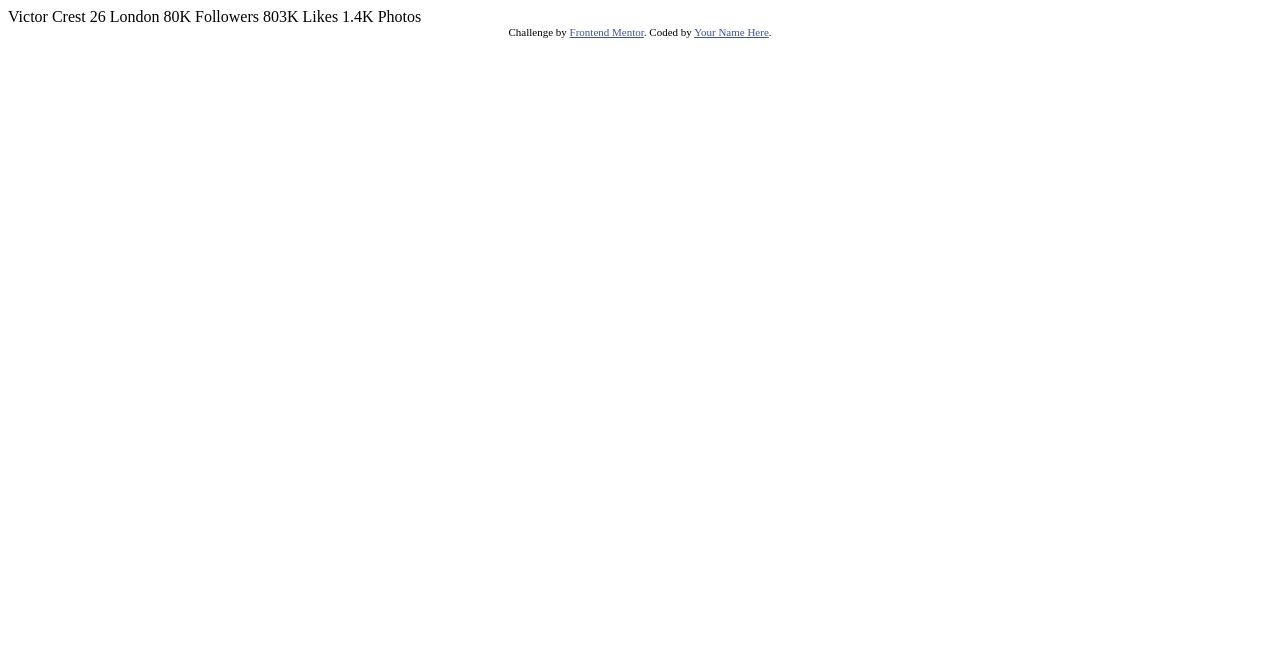
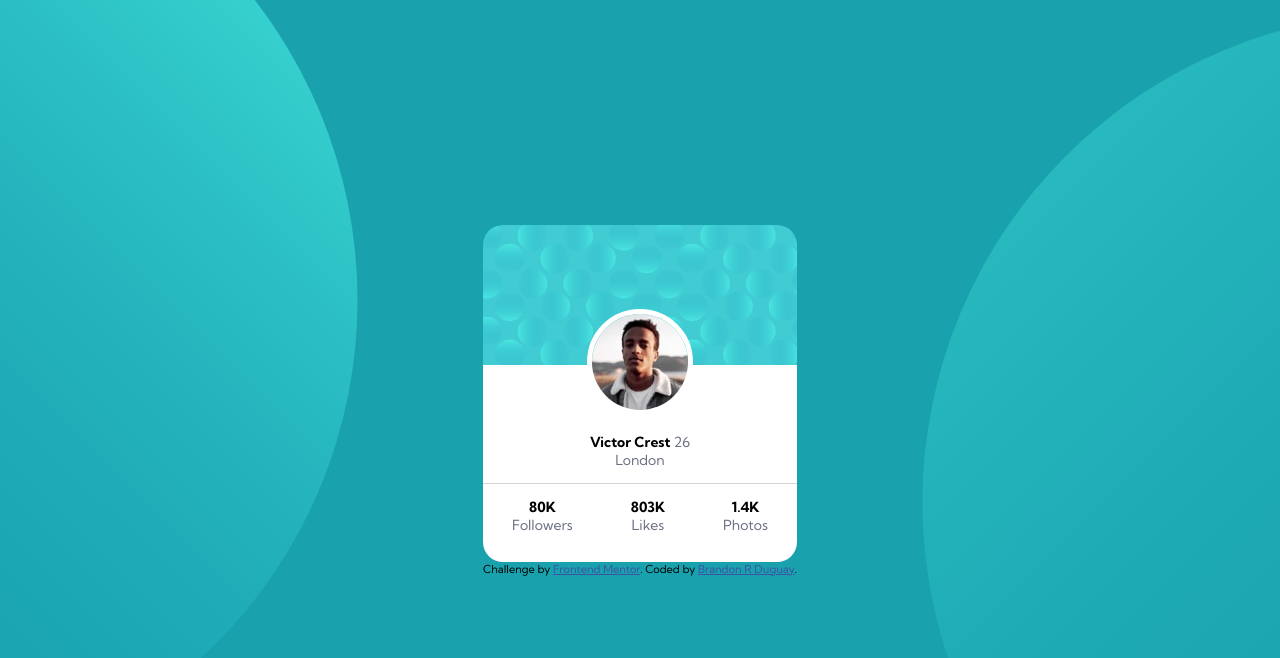
Before and after one commit to kord117/Profile-card-component, a plain HTML site: page index.html in a window 1280 px wide. Drawn offline with Linux system fonts and the light colour scheme.

Commit message:
finished html and css files

```diff
--- a/index.html
+++ b/index.html
@@ -1,35 +1,41 @@
 <!DOCTYPE html>
 <html lang="en">
   <head>
-  <meta charset="UTF-8">
-  <meta name="viewport" content="width=device-width, initial-scale=1.0"> <!-- displays site properly based on user's device -->
+    <meta charset="UTF-8" />
+    <meta name="viewport" content="width=device-width, initial-scale=1.0" />
+    <!-- displays site properly based on user's device -->
 
-  <link rel="icon" type="image/png" sizes="32x32" href="./images/favicon-32x32.png">
+    <link
+      rel="icon"
+      type="image/png"
+      sizes="32x32"
+      href="./images/favicon-32x32.png"
+    />
+    <link rel="stylesheet" href="styles.css" />
 
     <title>Frontend Mentor | Profile card component</title>
-
-  <!-- Feel free to remove these styles or customise in your own stylesheet 👍 -->
-  <style>
-    .attribution { font-size: 11px; text-align: center; }
-    .attribution a { color: hsl(228, 45%, 44%); }
-  </style>
   </head>
   <body>
-  Victor Crest
-  26
-  London
+    <main>
+      <div class="top">
+        <img src="/images/image-victor.jpg" alt="Victor picture" />
+        <p><span class="bold">Victor Crest</span> 26<br>London</br></p>
+ </div>
+      <div class="stats">
+        <p><span class="bold">80K</span><br> Followers</br></p>
 
-  80K
-  Followers
+        <p><span class="bold">803K</span> <br>Likes</br></p>
 
-  803K
-  Likes
-
-  1.4K
-  Photos
+        <p><span class="bold">1.4K</span> <br>Photos</br></p>
+      </div>
+    </main>
     <div class="attribution">
-    Challenge by <a href="https://www.frontendmentor.io?ref=challenge" target="_blank">Frontend Mentor</a>.
-    Coded by <a href="#">Your Name Here</a>.
+      Challenge by
+      <a href="https://www.frontendmentor.io?ref=challenge" target="_blank"
+        >Frontend Mentor</a
+      >. Coded by
+      <a href="https://kord117.github.io/portfolio/">Brandon R Duguay</a>.
     </div>
   </body>
+  <footer></footer>
 </html>
--- /dev/null
+++ b/styles.css
@@ -0,0 +1,51 @@
+@import url("https://fonts.googleapis.com/css2?family=Kumbh+Sans:wght@400;700&display=swap");
+
+html {
+  font-family: "Kumbh Sans", sans-serif;
+  display: flex;
+  justify-content: center;
+  align-items: center;
+  text-align: center;
+  font-size: 14px;
+  height: 100vh;
+  background-image: url("/images/bg-pattern-top.svg"),
+    url("/images/bg-pattern-bottom.svg");
+  background-color: hsl(185, 75%, 39%);
+  background-repeat: no-repeat;
+  background-position: left -620px top -190px, right -620px bottom -190px;
+}
+img {
+  border-radius: 50%;
+  border: 5px solid white;
+}
+
+main {
+  background-color: white;
+  background-image: url("/images/bg-pattern-card.svg");
+  background-repeat: no-repeat;
+  padding-top: 6em;
+  border-radius: 20px;
+  padding-bottom: 1em;
+}
+.bold {
+  font-weight: 700;
+  color: black;
+}
+p {
+  font-weight: 400;
+  color: hsl(227, 10%, 46%);
+}
+
+.stats {
+  display: flex;
+  justify-content: space-around;
+  border-top: 0.5px solid lightgray;
+}
+
+.attribution {
+  font-size: 11px;
+  text-align: center;
+}
+.attribution a {
+  color: hsl(228, 45%, 44%);
+}
```
Lines whose indentation alone changed are shown as unchanged.
